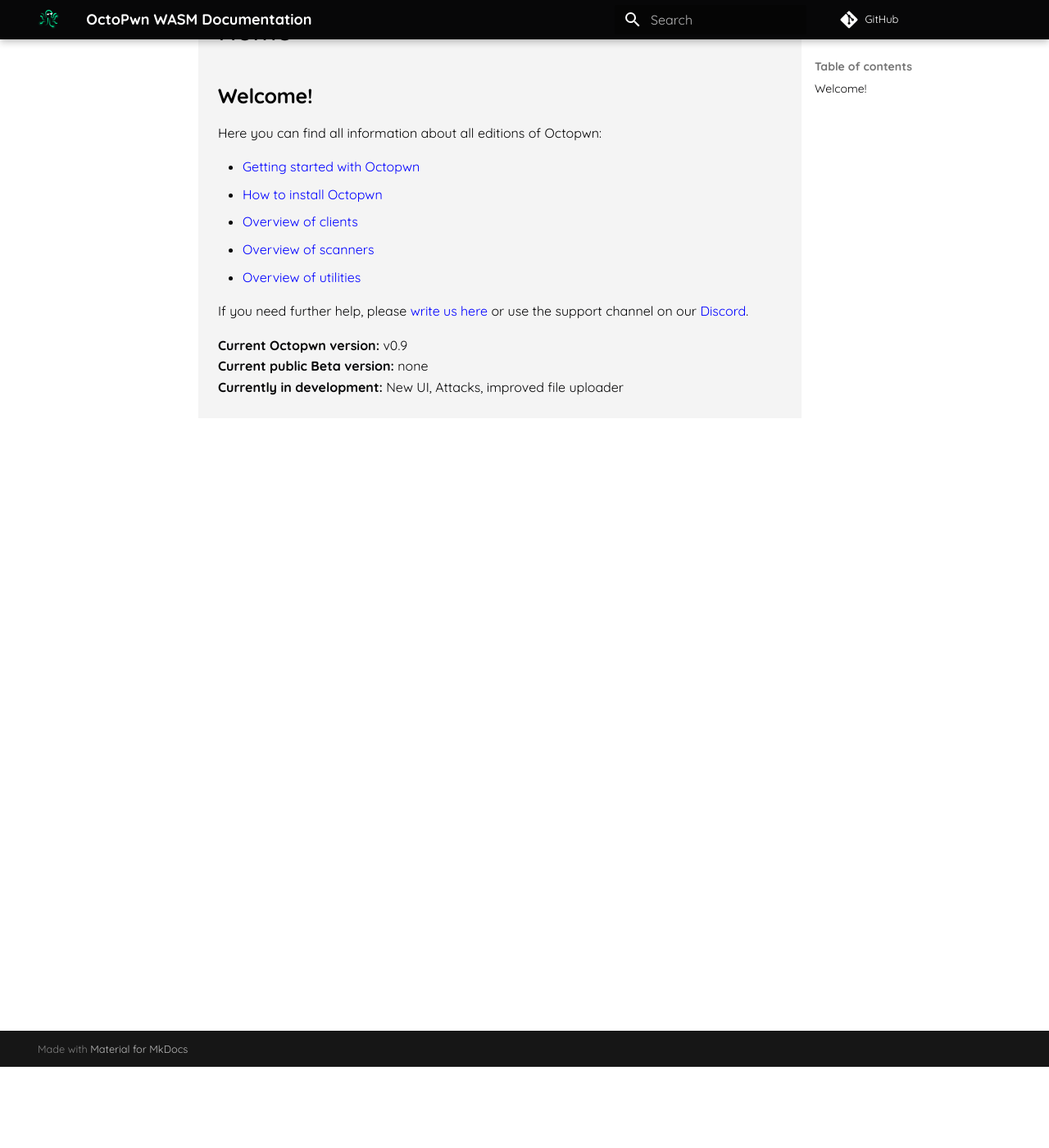
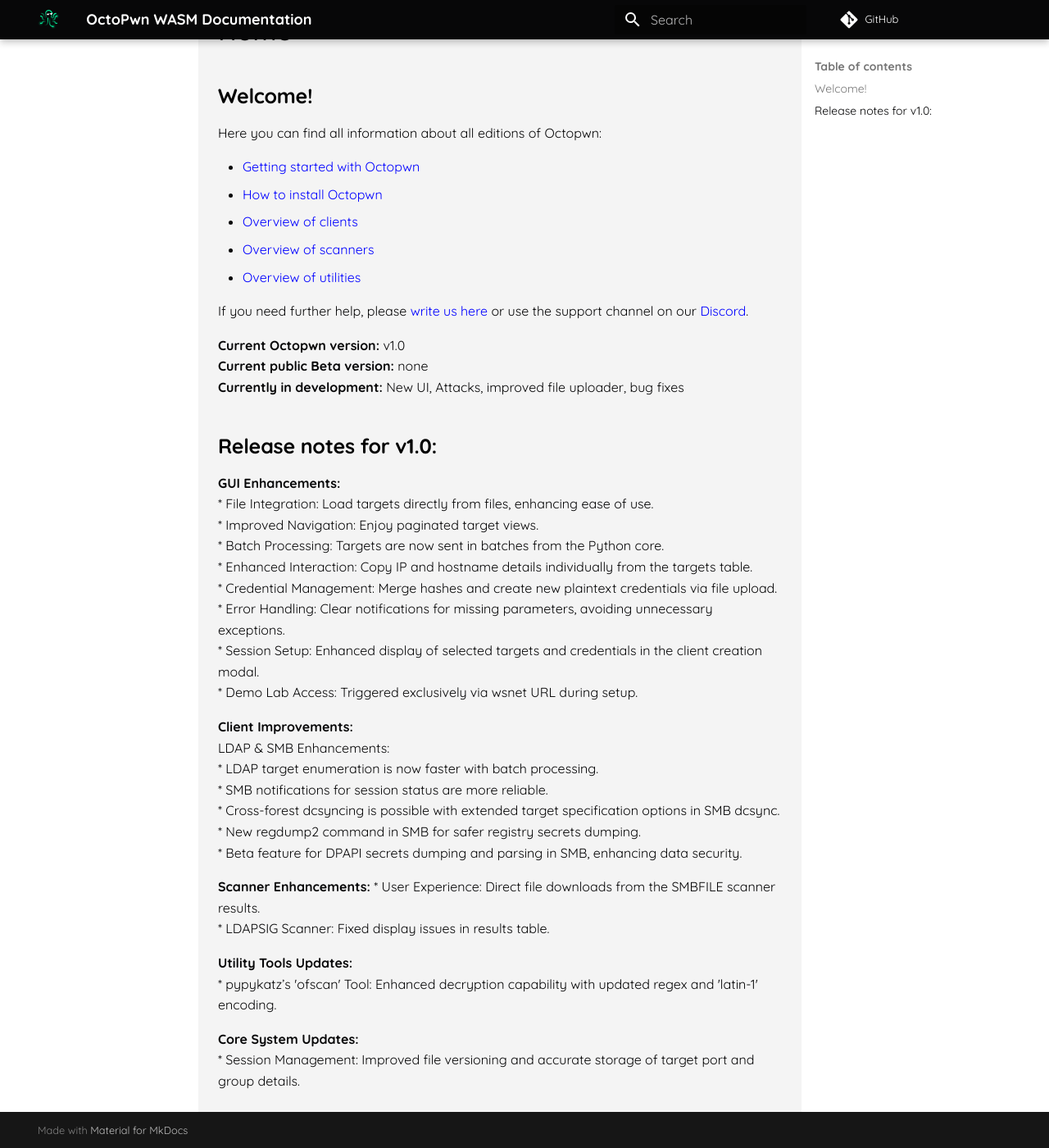
Before and after one commit to octopwn/octopwn-wasm-documentation, an MkDocs documentation site: the page built from docs/index.md, in a window 1280 px wide and 1400 px high, scrolled down 99 px. Shown: the whole window at 82% size. Built offline with MkDocs 1.6.1 and Material for MkDocs 9.7.7, drawn with Linux system fonts in a browser that asks for light colours; comment, search, counter and statistics services are not loaded.

```diff
--- a/docs/index.md
+++ b/docs/index.md
@@ -10,6 +10,36 @@ Here you can find all information about all editions of Octopwn:
 
 If you need further help, please [write us here](https://octopwn.com/support) or use the support channel on our [Discord](https://discord.gg/7amw5mD37Y).
 
-**Current Octopwn version:** v0.9
+**Current Octopwn version:** v1.0
 **Current public Beta version:** none
-**Currently in development:** New UI, Attacks, improved file uploader
+**Currently in development:** New UI, Attacks, improved file uploader, bug fixes
+
+## Release notes for v1.0:
+
+**GUI Enhancements:**
+* File Integration: Load targets directly from files, enhancing ease of use.
+* Improved Navigation: Enjoy paginated target views.
+* Batch Processing: Targets are now sent in batches from the Python core.
+* Enhanced Interaction: Copy IP and hostname details individually from the targets table.
+* Credential Management: Merge hashes and create new plaintext credentials via file upload.
+* Error Handling: Clear notifications for missing parameters, avoiding unnecessary exceptions.
+* Session Setup: Enhanced display of selected targets and credentials in the client creation modal.
+* Demo Lab Access: Triggered exclusively via wsnet URL during setup.
+
+**Client Improvements:**
+LDAP & SMB Enhancements:
+* LDAP target enumeration is now faster with batch processing.
+* SMB notifications for session status are more reliable.
+* Cross-forest dcsyncing is possible with extended target specification options in SMB dcsync.
+* New regdump2 command in SMB for safer registry secrets dumping.
+* Beta feature for DPAPI secrets dumping and parsing in SMB, enhancing data security.
+
+**Scanner Enhancements:**
+* User Experience: Direct file downloads from the SMBFILE scanner results.
+* LDAPSIG Scanner: Fixed display issues in results table.
+
+**Utility Tools Updates:**
+* pypykatz’s 'ofscan' Tool: Enhanced decryption capability with updated regex and 'latin-1' encoding.
+
+**Core System Updates:**
+* Session Management: Improved file versioning and accurate storage of target port and group details.
```
